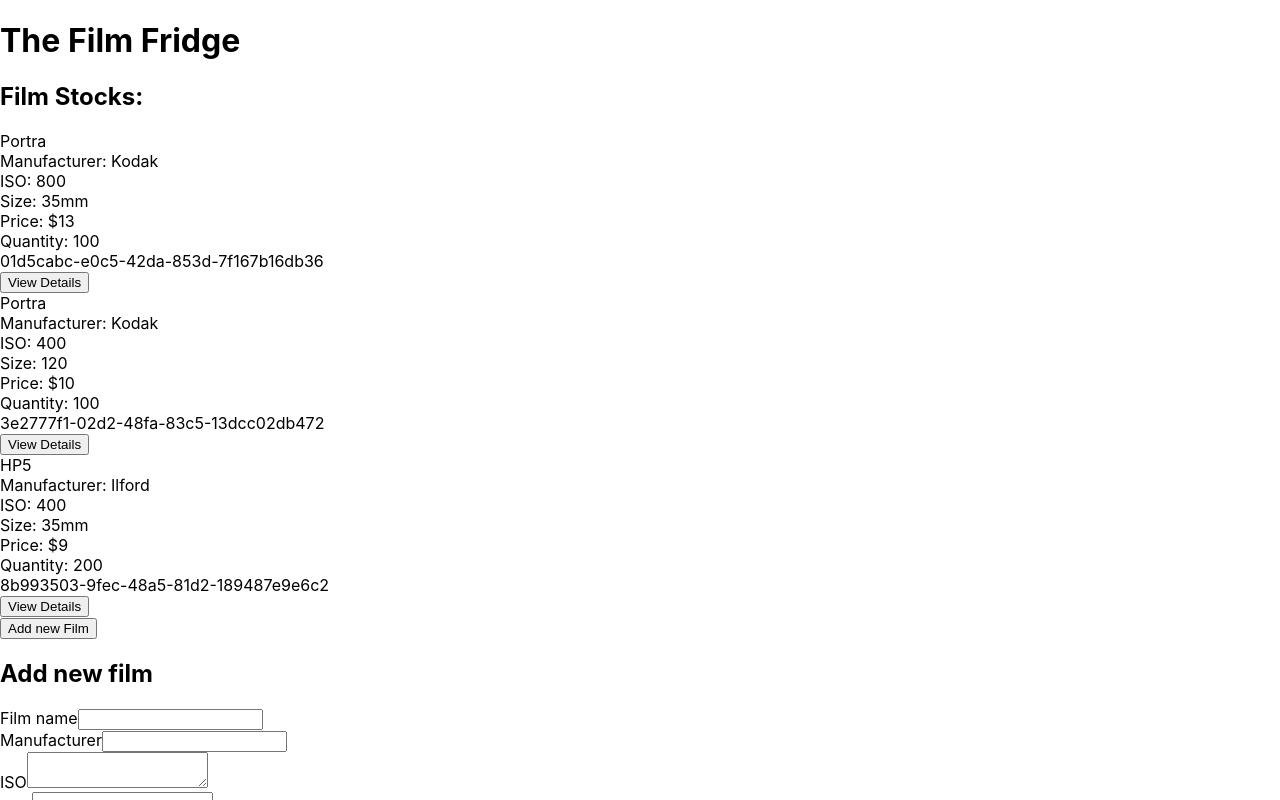
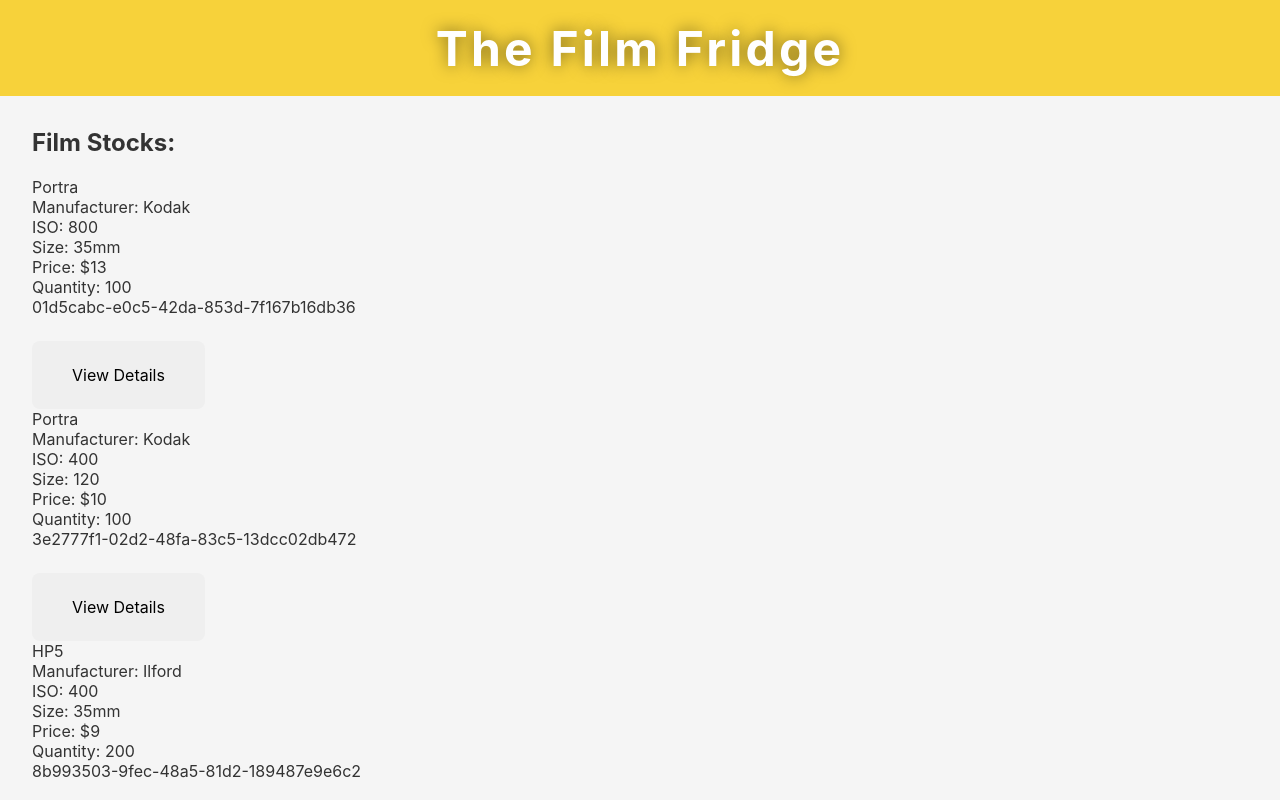
Before and after one commit to NoahJpg/Film-Lab, a React (Create React App) app: page / in a window 1280 px wide. Shown: the top 800 px of the page. Built offline with nearby package versions, Linux system fonts and the light colour scheme.

Commit message:
update styling and fix modal

```diff
--- a/src/index.css
+++ b/src/index.css
@@ -1,13 +1,225 @@
-body {
+:root {
+  --main-bg-color: #f5f5f5;
+  --main-text-color: #333;
+  --header-height: 6rem;
+
+  --button-green: #1d877a;
+  --button-yellow: #f7d23a;
+  --button-red: #a31b1b;
+  --button-orange: #fa860f;
+  }
+
+  *, * *, * * * {
+  box-sizing: border-box;
+  }
+
+  body {
   margin: 0;
   font-family: -apple-system, BlinkMacSystemFont, 'Segoe UI', 'Roboto', 'Oxygen',
-    'Ubuntu', 'Cantarell', 'Fira Sans', 'Droid Sans', 'Helvetica Neue',
-    sans-serif;
+  'Ubuntu', 'Cantarell', 'Fira Sans', 'Droid Sans', 'Helvetica Neue',
+  sans-serif;
   -webkit-font-smoothing: antialiased;
   -moz-osx-font-smoothing: grayscale;
-}
+  background-color: var(--main-bg-color);
+  color: var(--main-text-color);
+  }
 
-code {
-  font-family: source-code-pro, Menlo, Monaco, Consolas, 'Courier New',
-    monospace;
-}
+  button {
+  font-family: inherit;
+  font-size: inherit;
+  padding: 1.5rem 2.5rem;
+  cursor: pointer;
+  transition: all 200ms ease;
+  margin: 1.5rem 1.5rem 0 0;
+  border: none;
+  border-radius: 0.5rem;
+  }
+
+  button:disabled {
+  opacity: 0.5;
+  background-color: gray !important;
+  cursor: unset;
+  }
+
+  button:disabled:hover {
+  outline: none;
+  }
+
+  button.green {
+  color: #eee;
+  background-color: var(--button-green);
+  }
+  button.yellow {
+  color: #333;
+  background-color: var(--button-yellow);
+  }
+  button.red {
+  color: #eee;
+  background-color: var(--button-red);
+  }
+  button.orange {
+  color: #eee;
+  background-color: var(--button-orange);
+  }
+
+  button:hover {
+  outline: none;
+  transform: scale(1.05);
+  }
+
+  main {
+  margin: 2rem;
+  }
+
+  header {
+  background-color: var(--button-yellow);
+  width: 100%;
+  height: var(--header-height);
+  display: flex;
+  align-items: center;
+  justify-content: center;
+  }
+
+  header h1 {
+  margin: 0;
+  font-size: 3rem;
+  font-weight: bold;
+  letter-spacing: 0.2rem;
+  color: #fff;
+  text-shadow: 0 0 1rem rgba(0, 0, 0, 0.5);
+  }
+
+  .film-list {
+  display: flex;
+  flex-wrap: wrap;
+  gap: 2rem;
+  margin: 2rem 0;
+  }
+
+  .film-list-entry {
+  position: relative;
+  border: 1px solid #ccc;
+  padding: 2rem;
+  min-width: 25rem;
+  width: 45%;
+  display: flex;
+  flex-direction: column;
+  gap: 1rem;
+  padding-bottom: 3rem;
+  background-color: #fff;
+  box-shadow: 0 0.5rem 1rem rgba(0, 0, 0, 0.2);
+  border-radius: 1rem;
+  transition: all 200ms ease;
+  }
+
+  .film-list-entry:hover {
+  transform: translateY(-0.5rem);
+  box-shadow: 0 1rem 2rem rgba(0, 0, 0, 0.2);
+  }
+
+  .film-list-entry .button-area {
+  flex-grow: 1;
+  display: flex;
+  flex-direction: column;
+  }
+
+  .film-list-entry > div:first-child {
+    font-size: 150%;
+    font-weight: bold;
+  }
+
+  .film-list-entry > div:nth-child(3) {
+    font-style: italic;
+  }
+
+  .film-list-entry > div:nth-last-child(2) {
+    position: absolute;
+    bottom: 0.25rem;
+    right: 0.25rem;
+    font-size: 75%;
+    color: gray;
+  }
+
+  form {
+    width: 24rem;
+  }
+
+  form input,
+  form textarea {
+    width: 60%;
+    font-family: inherit;
+  }
+
+  form input[type="number"] {
+    width: 20%;
+  }
+
+  form textarea {
+    height: 5rem;
+  }
+
+  .form-row {
+    display: flex;
+    justify-content: space-between;
+    padding: 0.25rem;
+    gap: 1rem;
+    width: 100%;
+  }
+
+  .form-row.buttons {
+    flex-direction: column;
+    margin-top: 1rem;
+    gap: 0;
+  }
+
+  .film-details-card {
+    border: 1px solid rgb(0, 89, 255);
+    padding: 1rem;
+  }
+
+  .film-attribute-list {
+    border: 1px solid pink;
+    padding: 1rem;
+    margin-bottom: 1rem;
+    display: flex;
+    flex-direction: column;
+    gap: 0.5rem;
+  }
+
+  .film-attribute-list > h1 {
+    margin-top: 0;
+  }
+
+  .details-button-area {
+    background-color: #8d5efa;
+    padding: 1rem;
+  }
+
+  .modal {
+    position: fixed;
+    left: 50%;
+    top: 50%;
+    transform: translate(-50%, -50%);
+    width: 50vw;
+    min-height: 30rem;
+    background-color: rgb(93, 118, 93);
+    padding: 1rem;
+    opacity: 0;
+    scale: 1.05;
+    pointer-events: none;
+    display: flex;
+    flex-direction: column;
+    align-items: center;
+    justify-content: center;
+    border-radius: 1rem;
+    box-shadow: 0 0 1rem 0.25rem #00000066;
+    z-index: 1;
+    transition: all 100ms ease;
+  }
+
+
+  .modal.showing {
+    scale: 1;
+    opacity: 1;
+    pointer-events: all;
+  }
```
Also changed, not shown: src/App.css (deleted, +0 -38 lines).
